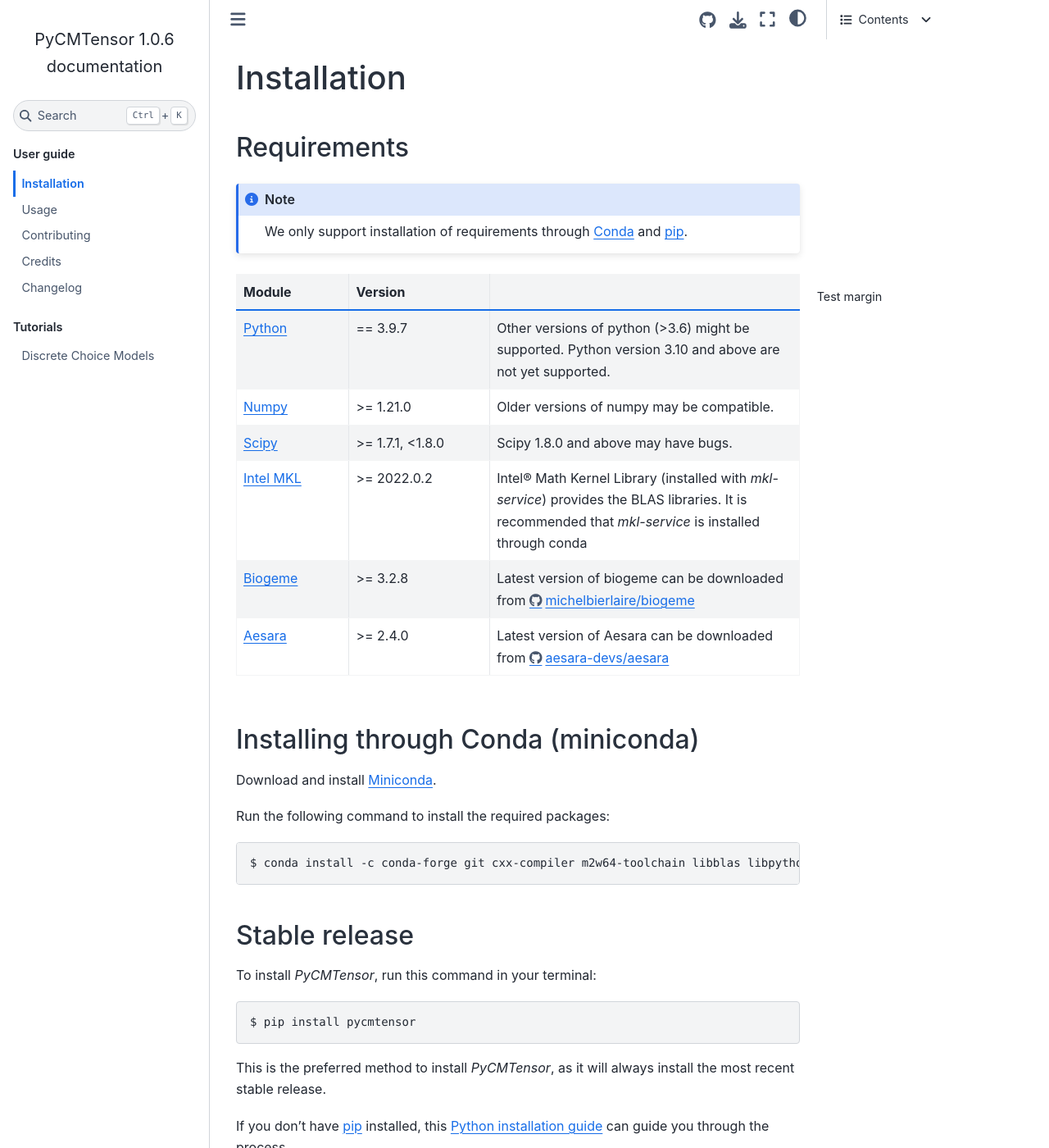
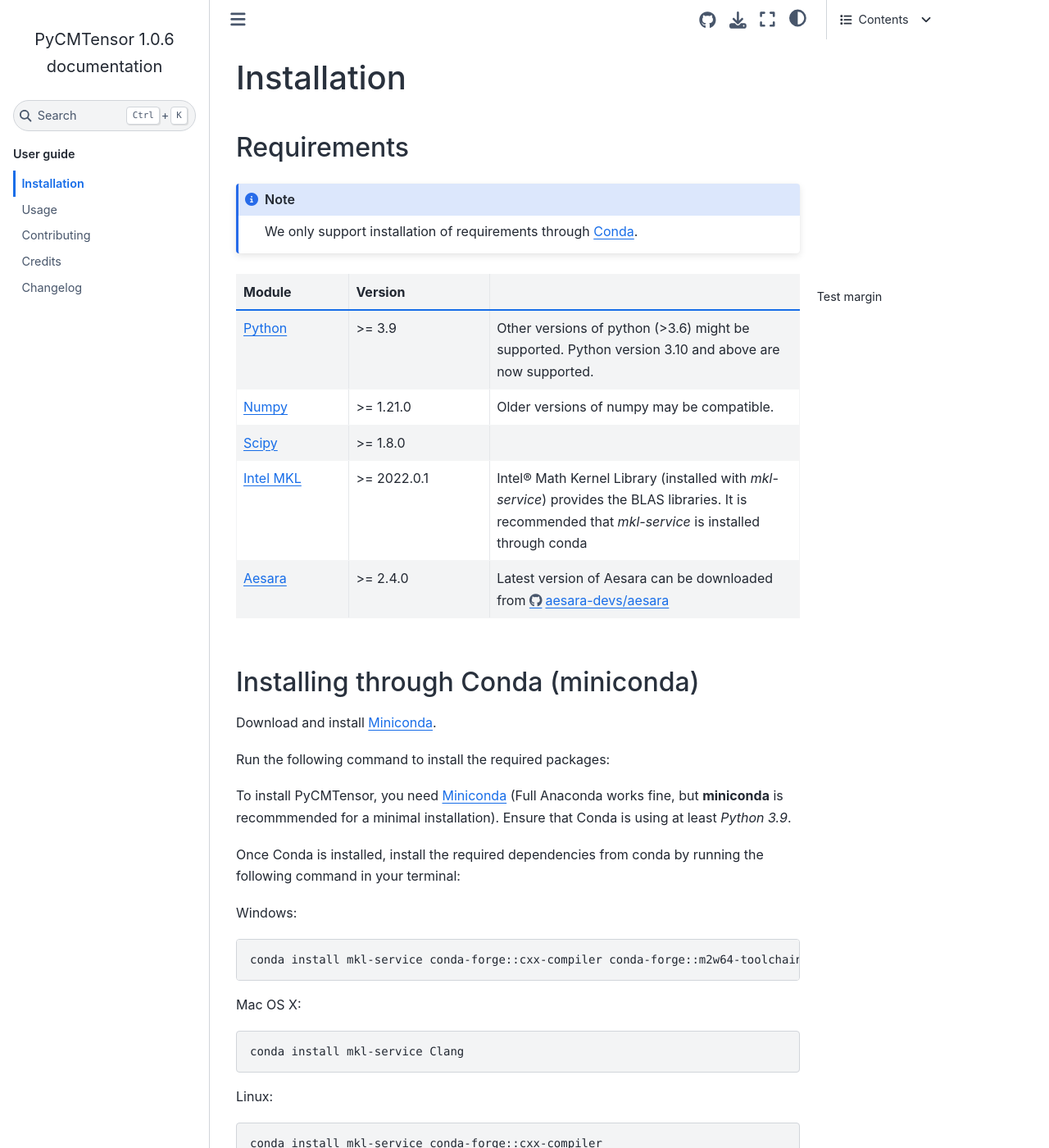
Before and after one commit to mwong009/pycmtensor, a Sphinx documentation site: the page built from docs/installation.rst, in a window 1280 px wide and 1400 px high. Shown: the whole window at 82% size. Built offline with Sphinx 7.4.7 and the Sphinx Book theme 1.1.4, drawn with Linux system fonts in a browser that asks for light colours; pages that are not in the unit, such as notebooks, are missing from menus; some of the changed text lies outside the part shown.

Commit message:
docs(docs): update docs

```diff
--- a/docs/conf.py
+++ b/docs/conf.py
@@ -28,7 +28,7 @@
 # -- Project information -----------------------------------------------------
 
 project = "PyCMTensor"
-copyright = "2022, Melvin Wong"
+copyright = "2022, PyCMTensor Development Team"
 author = "Melvin Wong"
 
 # The version info for the project you're documenting, acts as replacement
@@ -53,7 +53,6 @@
     "sphinx.ext.viewcode",
     "autoapi.extension",
     "sphinx.ext.napoleon",
-    "sphinx.ext.graphviz",
     "sphinx.ext.inheritance_diagram",
     "myst_nb",
 ]
@@ -107,14 +106,13 @@
 autoapi_python_class_content = "both"
 autoapi_type = "python"
 autoapi_keep_files = True
-graphviz_dot = shutil.which("dot")
 autoapi_dirs = ["../pycmtensor"]
 autoapi_options = [
     "members",
     "undoc-members",
     "private-members",
     "show-inheritance",
-    "show-inheritance-diagram",
+    # "show-inheritance-diagram",
     # "show-module-summary",
     # "special-members",
     # "imported-members",
--- a/docs/examples/dcm.rst
+++ /dev/null
@@ -1,5 +0,0 @@
-======================
-Discrete Choice Models
-======================
-
-A list of common examples here
--- a/docs/installation.rst
+++ b/docs/installation.rst
@@ -9,7 +9,7 @@
 
 .. note ::
 
-    We only support installation of requirements through `Conda`_ and `pip`_.
+    We only support installation of requirements through `Conda`_.
 
 .. margin ::
 
@@ -23,20 +23,17 @@
       - Version
       -
     * - Python_
-      - == 3.9.7
-      - Other versions of python (>3.6) might be supported. Python version 3.10 and above are not yet supported.
+      - >= 3.9
+      - Other versions of python (>3.6) might be supported. Python version 3.10 and above are now supported.
     * - Numpy_
       - >= 1.21.0
       - Older versions of numpy may be compatible.
     * - Scipy_
-      - >= 1.7.1, <1.8.0
-      - Scipy 1.8.0 and above may have bugs.
+      - >= 1.8.0
+      -
     * - `Intel MKL`_
-      - >= 2022.0.2
+      - >= 2022.0.1
       - Intel® Math Kernel Library (installed with `mkl-service`) provides the BLAS libraries. It is recommended that `mkl-service` is installed through conda
-    * - Biogeme_
-      - >= 3.2.8
-      - Latest version of biogeme can be downloaded from `<https://github.com/michelbierlaire/biogeme>`_
     * - Aesara_
       - >= 2.4.0
       - Latest version of Aesara can be downloaded from `<https://github.com/aesara-devs/aesara>`_
@@ -45,7 +42,6 @@
 .. _Numpy: https://numpy.org/
 .. _Scipy: https://scipy.org/
 .. _Intel MKL: https://www.intel.com/content/www/us/en/develop/documentation/get-started-with-mkl-for-dpcpp/top.html
-.. _Biogeme: https://biogeme.epfl.ch/
 .. _Aesara: https://aesara.readthedocs.io/en/latest/index.html
 
 Installing through Conda (miniconda)
@@ -55,53 +51,79 @@
 
 Run the following command to install the required packages:
 
+To install PyCMTensor, you need `Miniconda <https://docs.conda.io/en/latest/miniconda.html>`_ (Full Anaconda works fine, but **miniconda** is recommmended for a minimal installation). Ensure that Conda is using at least `Python 3.9`.
+
+Once Conda is installed, install the required dependencies from conda by running the following command in your terminal:
+
+Windows:
+
 .. code-block:: console
 
-    $ conda install -c conda-forge git cxx-compiler m2w64-toolchain libblas libpython
+    conda install mkl-service conda-forge::cxx-compiler conda-forge::m2w64-toolchain -y
+
+Mac OS X:
+
+.. code-block:: console
+
+    conda install mkl-service Clang
+
+Linux:
+
+.. code-block:: console
+
+    conda install mkl-service conda-forge::cxx-compiler
+
 
 Stable release
 --------------
 
-To install `PyCMTensor`, run this command in your terminal:
+Run this command in your terminal to download and install the latest branch of `PyCMTensor` from `PyPI <https://pypi.org/project/pycmtensor/>`_:
 
 .. code-block:: console
 
-    $ pip install pycmtensor
+    pip install pycmtensor -U
 
 This is the preferred method to install `PyCMTensor`, as it will always install the most recent stable release.
 
-If you don't have `pip`_ installed, this `Python installation guide`_ can guide
-you through the process.
+*Optional*: If you want the development version from the Github repository:
+
+.. code-block:: console
+
+    pip install git+https://github.com/mwong009/pycmtensor.git@develop -U
 
 We recommend using `Conda`_ as the dependency and package manager.
 
-.. _pip: https://pip.pypa.io
-.. _Python installation guide: http://docs.python-guide.org/en/latest/starting/installation/
 .. _Conda: https://https://docs.conda.io/en/latest/miniconda.html.pypa.io
 
-From sources
-------------
+
+Development
+-----------
 
 The sources for PyCMTensor can be downloaded from the `Github repo`_.
 
-You can either clone the public repository:
+.. code-block:: console
+
+    git clone git://github.com/mwong009/pycmtensor
+
+To set up `PyCMTensor` in a local development environment, you need to set up a virtual environment and install the project requirements. Follow the instructions to install Conda (miniconda), then start a new virtual environment with the provided `environment_<your OS>.yml` file.
+
+For example in windows:
 
 .. code-block:: console
 
-    $ git clone git://github.com/mwong009/pycmtensor
+    conda env create -f environment_windows.yml
 
-Or download the `tarball`_:
+Next, activate the virtual environment and install poetry via `pip`.
 
 .. code-block:: console
 
-    $ curl -OJL https://github.com/mwong009/pycmtensor/tarball/master
+    conda activate pycmtensor-dev
+    pip install poetry
 
-Once you have a copy of the source, `cd` to the repo directory and install with:
+Lastly, install the project and development dependencies
 
 .. code-block:: console
 
-    $ cd pycmtensor
-    $ make install
+    poetry install -E dev
 
 .. _Github repo: https://github.com/mwong009/pycmtensor
-.. _tarball: https://github.com/mwong009/pycmtensor/tarball/master
--- a/docs/requirements.txt
+++ b/docs/requirements.txt
@@ -1,5 +1,2 @@
 sphinx-book-theme
 sphinx-autoapi
-myst-nb
-graphviz
-pydot
```
Also changed, not shown: AUTHORS.md (deleted, +0 -13 lines), README.md (+1 -2 lines), docs/authors.md (+6 -2 lines), docs/index.md (+9 -4 lines), docs/usage.rst (+9 -0 lines), docs/_static/viz/els.png (deleted), docs/_static/viz/fig.png (deleted), docs/_static/viz/fig2.png (deleted), docs/_static/viz/print.png (deleted).
